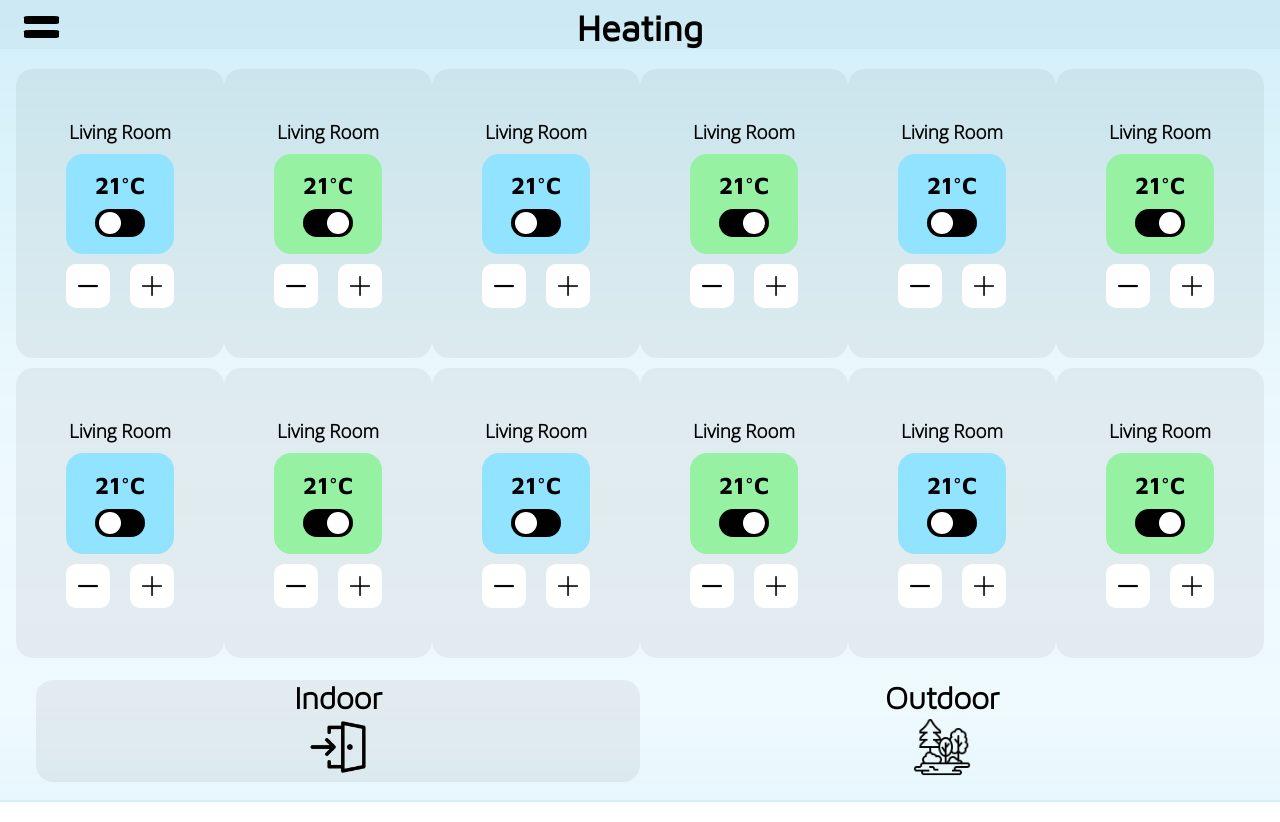
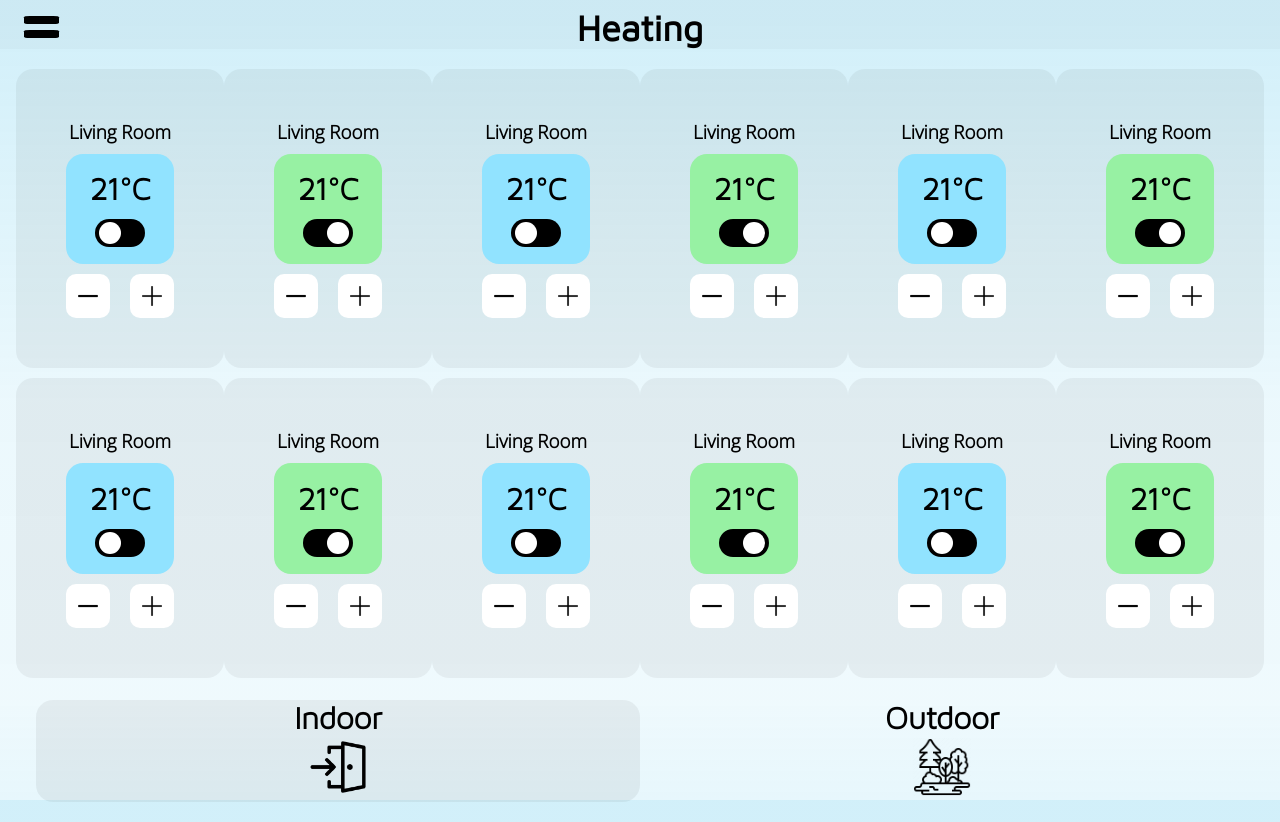
Before and after one commit to waxeye7/Power-Electronics, a plain HTML site: page heating.html in a window 1280 px wide. Drawn offline with Linux system fonts and the light colour scheme.

Commit message:
finishing touches

```diff
--- a/heating.html
+++ b/heating.html
@@ -36,7 +36,7 @@
             <div class="background-opaque text-align-center background-padding margin-bottom-10px">
                 <h3 class="paragraph-font very-small-margin-bottom">Living Room</h3>
                 <div class="background-blue border-radius-17px heating-card-green-padding very-small-margin-bottom">
-                    <h2 class="bold-font font-size-title very-small-margin-bottom">21°C</h2>
+                    <h2 class="h2-sub-heading very-small-margin-bottom">21°C</h2>
                     <div id="item-one-switch" class="margin-center background-for-toggle-heating flex justify-start align-center">
                         <div id="item-one-switch-white" class="white-part-for-toggle-heating smaller-margin-left"></div>
                     </div>
@@ -56,7 +56,7 @@
             <div class="background-opaque text-align-center background-padding margin-bottom-10px">
                 <h3 class="paragraph-font very-small-margin-bottom">Living Room</h3>
                 <div class="green-circle-background border-radius-17px heating-card-green-padding very-small-margin-bottom">
-                    <h2 class="bold-font font-size-title very-small-margin-bottom">21°C</h2>
+                    <h2 class="h2-sub-heading very-small-margin-bottom">21°C</h2>
                     <div id="item-two-switch" class="margin-center background-for-toggle-heating flex justify-end align-center">
                         <div id="item-two-switch-white" class="white-part-for-toggle-heating smaller-margin-right"></div>
                     </div>
@@ -77,7 +77,7 @@
             <div class="background-opaque text-align-center background-padding margin-bottom-10px">
                 <h3 class="paragraph-font very-small-margin-bottom">Living Room</h3>
                 <div class="background-blue border-radius-17px heating-card-green-padding very-small-margin-bottom">
-                    <h2 class="bold-font font-size-title very-small-margin-bottom">21°C</h2>
+                    <h2 class="h2-sub-heading very-small-margin-bottom">21°C</h2>
                     <div id="item-three-switch" class="margin-center background-for-toggle-heating flex justify-start align-center">
                         <div id="item-three-switch-white" class="white-part-for-toggle-heating smaller-margin-left"></div>
                     </div>
@@ -97,7 +97,7 @@
             <div class="background-opaque text-align-center background-padding margin-bottom-10px">
                 <h3 class="paragraph-font very-small-margin-bottom">Living Room</h3>
                 <div class="green-circle-background border-radius-17px heating-card-green-padding very-small-margin-bottom">
-                    <h2 class="bold-font font-size-title very-small-margin-bottom">21°C</h2>
+                    <h2 class="h2-sub-heading very-small-margin-bottom">21°C</h2>
                     <div class="margin-center background-for-toggle-heating flex justify-end align-center">
                         <div class="white-part-for-toggle-heating smaller-margin-right"></div>
                     </div>
@@ -118,7 +118,7 @@
             <div class="background-opaque text-align-center background-padding margin-bottom-10px">
                 <h3 class="paragraph-font very-small-margin-bottom">Living Room</h3>
                 <div class="background-blue border-radius-17px heating-card-green-padding very-small-margin-bottom">
-                    <h2 class="bold-font font-size-title very-small-margin-bottom">21°C</h2>
+                    <h2 class="h2-sub-heading very-small-margin-bottom">21°C</h2>
                     <div class="margin-center background-for-toggle-heating flex justify-start align-center">
                         <div class="white-part-for-toggle-heating smaller-margin-left"></div>
                     </div>
@@ -138,7 +138,7 @@
             <div class="background-opaque text-align-center background-padding margin-bottom-10px">
                 <h3 class="paragraph-font very-small-margin-bottom">Living Room</h3>
                 <div class="green-circle-background border-radius-17px heating-card-green-padding very-small-margin-bottom">
-                    <h2 class="bold-font font-size-title very-small-margin-bottom">21°C</h2>
+                    <h2 class="h2-sub-heading very-small-margin-bottom">21°C</h2>
                     <div class="margin-center background-for-toggle-heating flex justify-end align-center">
                         <div class="white-part-for-toggle-heating smaller-margin-right"></div>
                     </div>
@@ -161,7 +161,7 @@
             <div class="background-opaque text-align-center background-padding margin-bottom-10px">
                 <h3 class="paragraph-font very-small-margin-bottom">Living Room</h3>
                 <div class="background-blue border-radius-17px heating-card-green-padding very-small-margin-bottom">
-                    <h2 class="bold-font font-size-title very-small-margin-bottom">21°C</h2>
+                    <h2 class="h2-sub-heading very-small-margin-bottom">21°C</h2>
                     <div class="margin-center background-for-toggle-heating flex justify-start align-center">
                         <div class="white-part-for-toggle-heating smaller-margin-left"></div>
                     </div>
@@ -181,7 +181,7 @@
             <div class="background-opaque text-align-center background-padding margin-bottom-10px">
                 <h3 class="paragraph-font very-small-margin-bottom">Living Room</h3>
                 <div class="green-circle-background border-radius-17px heating-card-green-padding very-small-margin-bottom">
-                    <h2 class="bold-font font-size-title very-small-margin-bottom">21°C</h2>
+                    <h2 class="h2-sub-heading very-small-margin-bottom">21°C</h2>
                     <div class="margin-center background-for-toggle-heating flex justify-end align-center">
                         <div class="white-part-for-toggle-heating smaller-margin-right"></div>
                     </div>
@@ -203,7 +203,7 @@
             <div class="background-opaque text-align-center background-padding margin-bottom-10px">
                 <h3 class="paragraph-font very-small-margin-bottom">Living Room</h3>
                 <div class="background-blue border-radius-17px heating-card-green-padding very-small-margin-bottom">
-                    <h2 class="bold-font font-size-title very-small-margin-bottom">21°C</h2>
+                    <h2 class="h2-sub-heading very-small-margin-bottom">21°C</h2>
                     <div class="margin-center background-for-toggle-heating flex justify-start align-center">
                         <div class="white-part-for-toggle-heating smaller-margin-left"></div>
                     </div>
@@ -223,7 +223,7 @@
             <div class="background-opaque text-align-center background-padding margin-bottom-10px">
                 <h3 class="paragraph-font very-small-margin-bottom">Living Room</h3>
                 <div class="green-circle-background border-radius-17px heating-card-green-padding very-small-margin-bottom">
-                    <h2 class="bold-font font-size-title very-small-margin-bottom">21°C</h2>
+                    <h2 class="h2-sub-heading very-small-margin-bottom">21°C</h2>
                     <div class="margin-center background-for-toggle-heating flex justify-end align-center">
                         <div class="white-part-for-toggle-heating smaller-margin-right"></div>
                     </div>
@@ -244,7 +244,7 @@
             <div class="background-opaque text-align-center background-padding margin-bottom-10px">
                 <h3 class="paragraph-font very-small-margin-bottom">Living Room</h3>
                 <div class="background-blue border-radius-17px heating-card-green-padding very-small-margin-bottom">
-                    <h2 class="bold-font font-size-title very-small-margin-bottom">21°C</h2>
+                    <h2 class="h2-sub-heading very-small-margin-bottom">21°C</h2>
                     <div class="margin-center background-for-toggle-heating flex justify-start align-center">
                         <div class="white-part-for-toggle-heating smaller-margin-left"></div>
                     </div>
@@ -264,7 +264,7 @@
             <div class="background-opaque text-align-center background-padding margin-bottom-10px">
                 <h3 class="paragraph-font very-small-margin-bottom">Living Room</h3>
                 <div class="green-circle-background border-radius-17px heating-card-green-padding very-small-margin-bottom">
-                    <h2 class="bold-font font-size-title very-small-margin-bottom">21°C</h2>
+                    <h2 class="h2-sub-heading very-small-margin-bottom">21°C</h2>
                     <div class="margin-center background-for-toggle-heating flex justify-end align-center">
                         <div class="white-part-for-toggle-heating smaller-margin-right"></div>
                     </div>
--- a/script.index.js
+++ b/script.index.js
@@ -69,11 +69,11 @@ outdoor_button.onclick = opacity_change_outdoor;
 function opacity_change_indoor() {
     indoor_button.classList.add("background-opaque-strong");
     outdoor_button.classList.remove("background-opaque-strong");
-    item_one.innerHTML = "Living Room";
-    item_two.innerHTML = "Living Room";
+    item_one.innerHTML = "Bedroom";
+    item_two.innerHTML = "Television";
     item_three.innerHTML = "Living Room";
     item_one_image.src="./img/light.ico";
-    item_two_image.src="./img/light.ico";
+    item_two_image.src="./img/television.png";
     item_three_image.src="./img/light.ico";
 }
 
--- a/style.scss
+++ b/style.scss
@@ -125,6 +125,9 @@ body {
 
 .text-align-center {
   text-align: center;
+}
+.text-align-right {
+  text-align: right;
 }
 .text-align-left {
   text-align: left;
```
Also changed, not shown: index.html (+4 -4 lines), img/television.png (added), img/television.svg (added), style.css, 1 other file.
